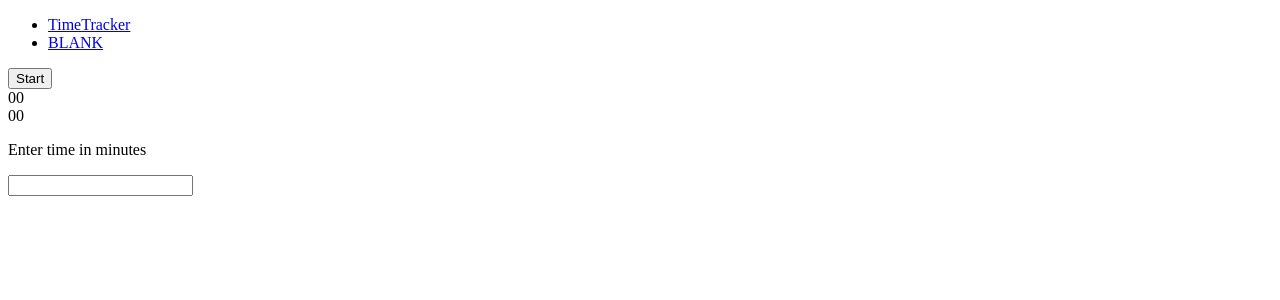
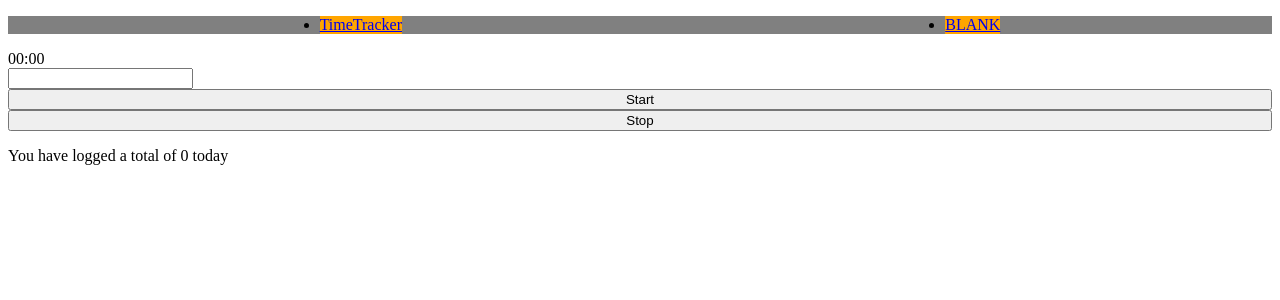
Before and after one commit to christophermarek/Todo-Tracker-and-Timer, a React (Create React App) app in the folder frontend/: page /timetracker in a window 1280 px wide. Shown: the top 300 px of the page. Built offline with nearby package versions, Linux system fonts and the light colour scheme.

Commit message:
Implemented all the ui, replanning the logic for the countdown

```diff
--- a/frontend/src/App.css
+++ b/frontend/src/App.css
@@ -0,0 +1,18 @@
+.App-nav{
+    background-color: grey;
+    display:flex;
+    justify-content: space-around;
+}
+
+.active{
+    background-color: red;
+}
+
+.inactive{
+    background-color: orange;
+}
+
+.Clock-container{
+    display:flex;
+    flex-direction: column;
+}
--- a/frontend/src/App.js
+++ b/frontend/src/App.js
@@ -15,7 +15,7 @@ function App() {
           <header className="App-header">
             <ul className="App-nav">
               {modules.map(module => (
-                  <li key={module.name} className={currentTab === module.name ? 'active' : ''}>
+                  <li key={module.name} className={currentTab === module.name ? 'active' : 'inactive'}>
                     <Link to={module.routeProps.path} onClick={() => setCurrentTab(module.name)}>{module.name}</Link>
                   </li>
               ))}
--- a/frontend/src/modules/TimeTracker/index.js
+++ b/frontend/src/modules/TimeTracker/index.js
@@ -1,4 +1,10 @@
 import React from 'react';
+
+function SessionTotal(props){
+    return (
+        <p>You have logged a total of {props.totalTime} today</p>
+    );
+}
 
 function Start(props) {
     return (
@@ -8,11 +14,18 @@ function Start(props) {
     );
   }
 
+function Stop(props){
+    return (
+        <button className="stop-button" onClick={props.onClick}>
+            {props.value}
+        </button>
+    )
+}
+
 function Countdown(props){
     return (
         <div className="countdown-container">
-            <div className="minutes">{props.minutes}</div>
-            <div className="seconds">{props.seconds}</div>
+            {props.minutes + ":" + props.seconds}
         </div>
     );
 }
@@ -20,7 +33,6 @@ function Countdown(props){
 function CountdownInput(props){
     return (
         <div className="counter-input">
-            <p>Enter time in minutes</p>
 
             <input
             type="number"
@@ -38,6 +50,13 @@ class TimeTracker extends React.Component {
         super(props);
         this.state = {
           isStart: true,
+          //initial time inputted
+          inMinutes: '00',
+          //checks if there is a timer running at all,
+          //if there is one currently then inMinutes will not change
+          //Should only be set false if timer hits 0, or is reset
+          timerStarted: false,
+          totalTime: 0,
           minutes: '00',
           seconds: '00',
           timerTime: '',
@@ -51,19 +70,28 @@ class TimeTracker extends React.Component {
             let sec = this.state.seconds;
             sec = sec - 1;
 
+            //logic error in timer
             if(sec <= 0){
-                sec = 59;
-                min = min - 1;
+                if(min <= 0){
+                    this.setState({
+                        totalTime: this.state.totalTime + parseInt(this.state.inMinutes),
+                        timerStarted: false,
+                        isStart: false,
+                    })
+                    this.stopTimer();
+                }else{
+                    sec = 59;
+                    min = min - 1;
+                }
             }
+
             this.setState({
                 minutes: min,
                 seconds: sec,
             });
 
-            if(sec === 0){
-                this.stopTimer();
-            }
-        }, 1000);
+        //testing time, 1000 is the correct interval
+        }, 10);
       };
 
 
@@ -74,6 +102,7 @@ class TimeTracker extends React.Component {
      }
 
      stopTimer(){
+         console.log("stopped");
         clearInterval(this.timer);
      }
 
@@ -81,8 +110,15 @@ class TimeTracker extends React.Component {
     handleClick(){
         this.state.isStart ? this.startTimer(): this.stopTimer();
 
+        if(!this.state.timerStarted){
+            this.setState({
+                inMinutes: this.state.minutes,
+            })
+        }
+
         this.setState({
             //set minutes to miliseconds
+            timerStarted: true,
             isStart: !this.state.isStart,
         });
 
@@ -95,6 +131,7 @@ class TimeTracker extends React.Component {
         return (
             <CountdownInput
                 minutes={this.state.minutes}
+                seconds={this.state.seconds}
                 onChange={(event) => this.handleCountdownInputChange(event)}
                 //onChange={() => this.handleCountdownInputChange(this)}
             />
@@ -111,6 +148,14 @@ class TimeTracker extends React.Component {
         );
     }
 
+    renderStop(){
+        return (
+            <Stop
+                value={"Stop"}
+            />
+        )
+    }
+
 
     //Start button render
     renderStart(){
@@ -122,15 +167,26 @@ class TimeTracker extends React.Component {
         );
     }
 
+    renderTotal(){
+        return (
+            <SessionTotal
+                totalTime={this.state.totalTime}
+            />
+        )
+    }
+
     render(){
 
         return(
             <div className="Time-tracker">
                 <div className="Clock-container">
-                    {this.renderStart()}
                     {this.renderCountdown()}
                     {this.renderCountdownInput()}
+                    {this.renderStart()}
+                    {this.renderStop()}
                 </div>
+                {this.renderTotal()}
+
             </div>
         );
     }
```
Also changed, not shown: 2 other files (tests, documents, lock files or other folders).
